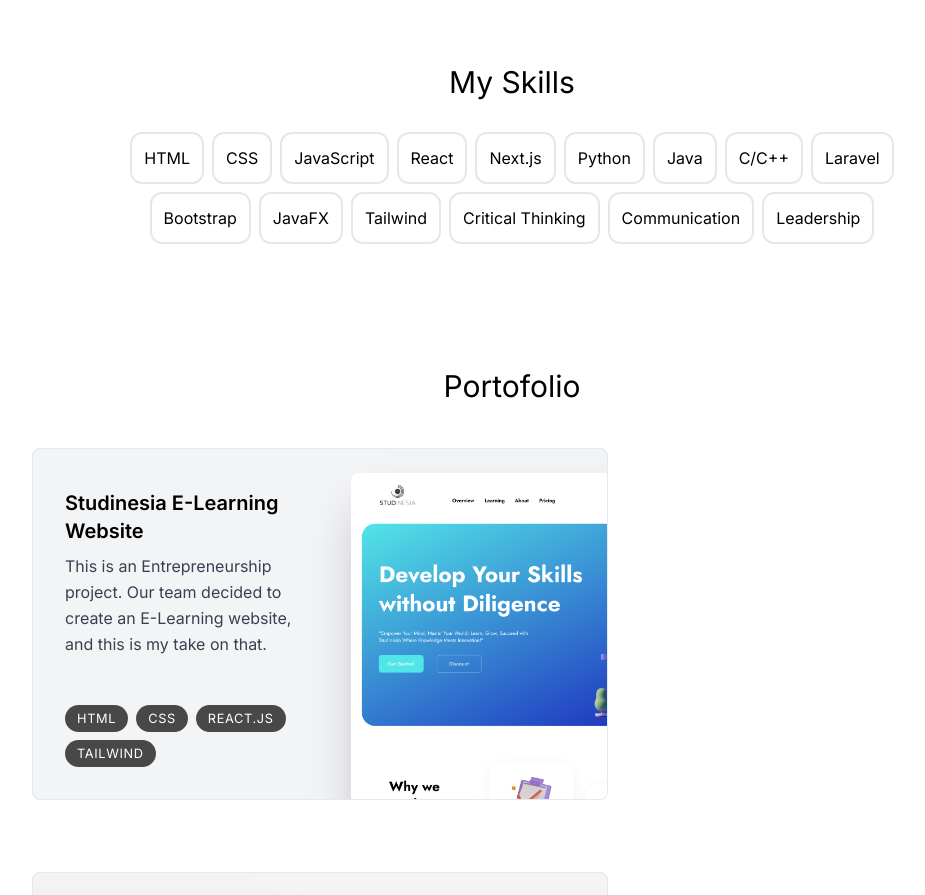
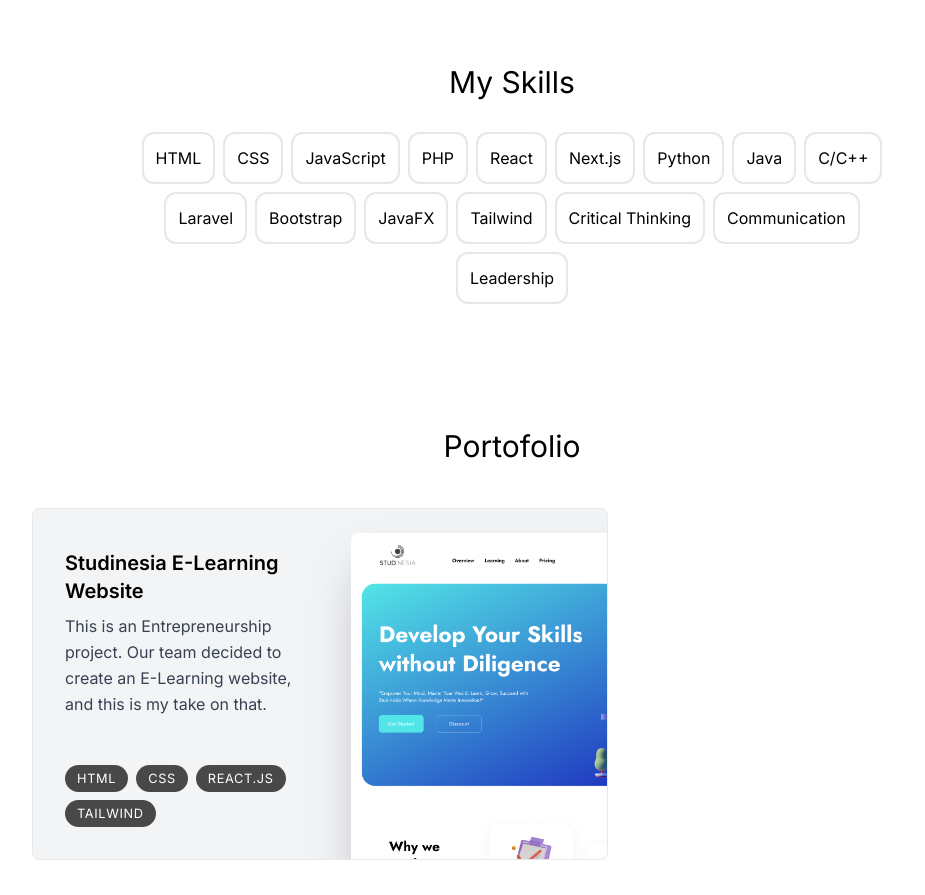
Before and after one commit to Gath1/GathPortoPage, a Next.js app: page / in a window 1280 px wide. Shown: the part 1200-2095 px from the top of the page, without its empty margins (128-1053 px from the left). Built offline with nearby package versions, Linux system fonts and the light colour scheme; a web font is replaced by a local one.

Commit message:
Update page.tsx

```diff
--- a/src/app/page.tsx
+++ b/src/app/page.tsx
@@ -132,6 +132,9 @@ export default function Home() {
                 </li>
                 <li className="border-2 rounded-xl px-3 py-3">
                   JavaScript
+                </li>
+                <li className="border-2 rounded-xl px-3 py-3">
+                  PHP
                 </li>
                 <li className="border-2 rounded-xl px-3 py-3">
                   React
```
